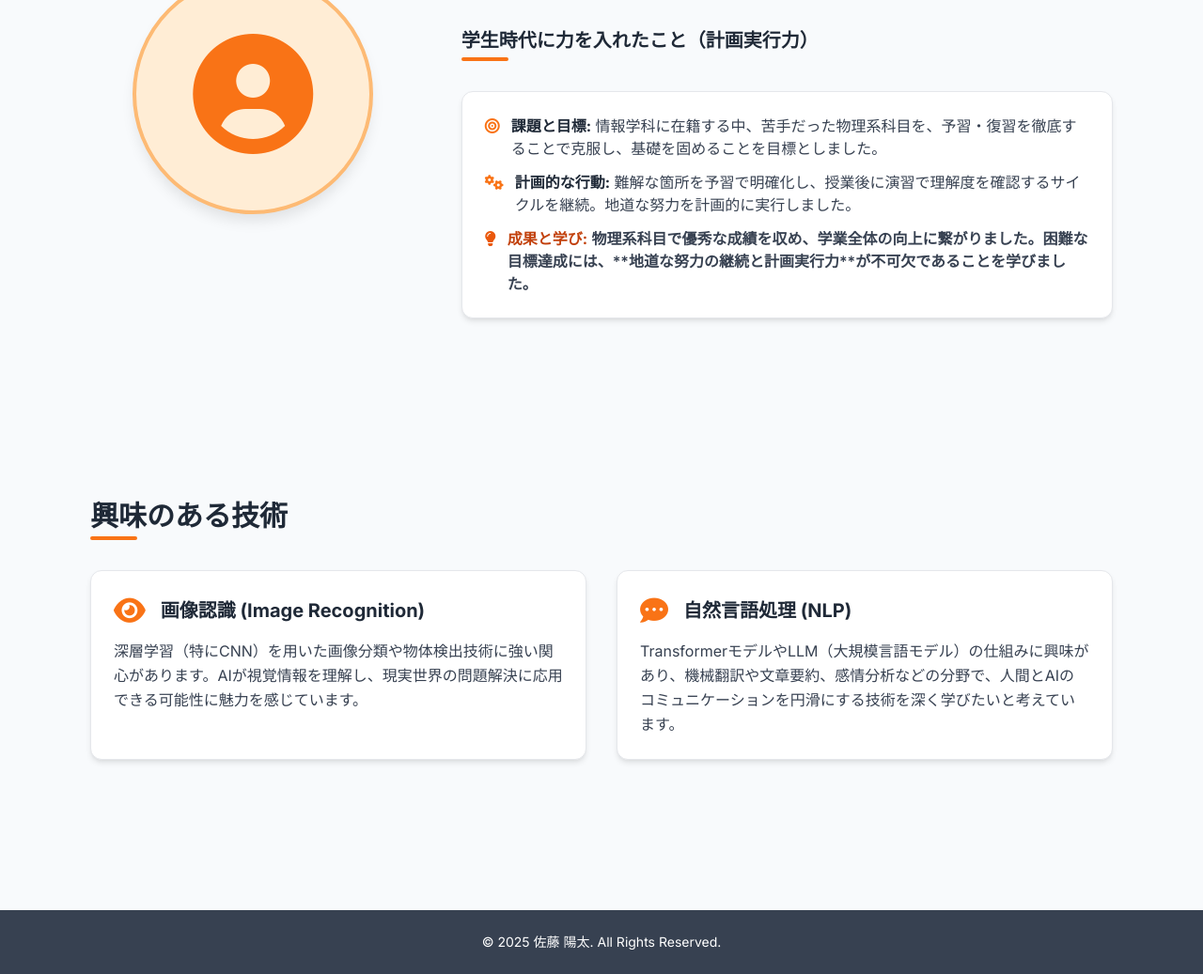
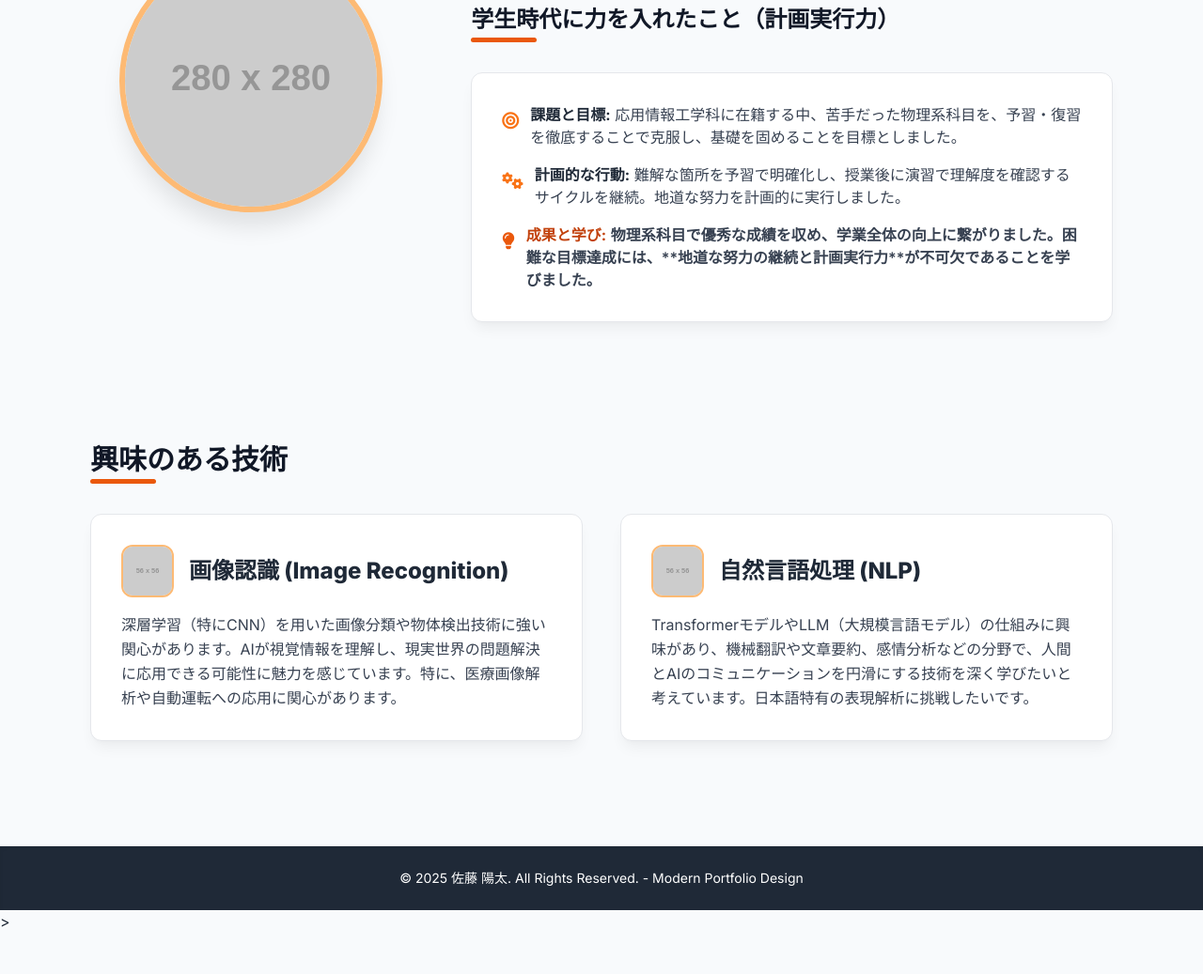
Before and after one commit to mochimochi369/portfolio, a plain HTML site: page index.html in a window 1280 px wide. Shown: the part 300-1337 px from the top of the page at 94% size. After the commit the page ends 1293 px from the top, so only its background shows below. Drawn offline with nearby package versions, Linux system fonts and the light colour scheme; placeholder pictures from the web are drawn by us.

Commit message:
Update styles and structure in index.html

```diff
--- a/index.html
+++ b/index.html
@@ -10,14 +10,14 @@
     <!-- FontAwesome (アイコン代替用) -->
     <link rel="stylesheet" href="https://cdnjs.cloudflare.com/ajax/libs/font-awesome/6.0.0-beta3/css/all.min.css">
     <!-- フォント設定 (Inter) -->
-    <link href="https://fonts.googleapis.com/css2?family=Inter:wght@400;600;700&display=swap" rel="stylesheet">
+    <link href="https://fonts.googleapis.com/css2?family=Inter:wght@400;600;700;800&display=swap" rel="stylesheet">
 
     <style>
         /* ==================================== */
         /* 1. カスタムカラー変数 (穏やかなオレンジ/テラコッタ系) */
         /* ==================================== */
         :root {
-            --color-accent: #f97316;    /* オレンジ (アクセントカラー) */
+            --color-accent: #ea580c;     /* 濃いオレンジ/テラコッタ (アクセントカラー) */
             --color-light-accent: #ffedd5; /* 淡いオレンジ (背景・装飾用) */
             --color-border-accent: #fdba74; /* 中間オレンジ (枠線用) */
             --color-text-dark: #1f2937; /* 濃いグレー (主要テキスト) */
@@ -41,8 +41,9 @@
             position: relative;
             padding-bottom: 0.5rem;
             margin-bottom: 2rem;
-            font-weight: 700;
-            font-size: 1.5rem; /* text-xl */
+            font-weight: 800; /* Extra bold */
+            font-size: 1.875rem; /* text-3xl */
+            color: #111827; /* 濃い色 */
         }
         /* セクションタイトルの下線（アクセントカラー） */
         .section-title::after {
@@ -50,9 +51,9 @@
             position: absolute;
             bottom: 0;
             left: 0;
-            width: 50px;
-            height: 4px;
-            background-color: var(--color-accent); /* 穏やかなオレンジ */
+            width: 70px; /* 長く */
+            height: 5px; /* 太く */
+            background-color: var(--color-accent);
             border-radius: 9999px;
         }
 
@@ -60,41 +61,75 @@
         /* 4. カードとホバーエフェクト */
         /* ==================================== */
         .card {
-            box-shadow: 0 4px 6px -1px rgba(0, 0, 0, 0.1), 0 2px 4px -2px rgba(0, 0, 0, 0.06);
-            transition: transform 0.3s, box-shadow 0.3s;
+            border-radius: 1rem; /* 角丸を強調 */
+            box-shadow: 0 10px 15px -3px rgba(0, 0, 0, 0.05), 0 4px 6px -4px rgba(0, 0, 0, 0.03);
+            transition: transform 0.3s cubic-bezier(0.25, 0.46, 0.45, 0.94), box-shadow 0.3s;
         }
         .card:hover {
-            transform: translateY(-5px);
-            box-shadow: 0 10px 15px -3px rgba(0, 0, 0, 0.1), 0 4px 6px -4px rgba(0, 0, 0, 0.05);
+            transform: translateY(-8px); /* より大きく持ち上げる */
+            box-shadow: 0 20px 25px -5px rgba(0, 0, 0, 0.1), 0 8px 10px -6px rgba(0, 0, 0, 0.08);
         }
 
         /* ==================================== */
-        /* 5. プロフィール画像代替（アイコンボックス） */
+        /* 5. プロフィール画像コンテナ (画像表示エリア) */
         /* ==================================== */
-        .profile-icon-box {
-            width: 192px;
-            height: 192px;
+        .profile-image-container {
+            /* モバイル向け */
+            width: 200px;
+            height: 200px;
+            border-radius: 9999px; /* 真円 */
+            overflow: hidden;
+            background-color: var(--color-light-accent);
+            border: 6px solid var(--color-border-accent); /* 枠線を太く */
+            box-shadow: 0 20px 25px -5px rgba(0, 0, 0, 0.1);
             display: flex;
             align-items: center;
             justify-content: center;
-            background-color: var(--color-light-accent); /* 淡いオレンジ */
-            color: var(--color-accent); /* 濃いオレンジ */
-            border-radius: 9999px;
-            border: 4px solid var(--color-border-accent); /* 中間オレンジ */
-            box-shadow: 0 10px 15px -3px rgba(0, 0, 0, 0.1);
+            margin: 0 auto;
         }
-        .profile-icon-box i {
-            font-size: 6rem; /* アイコンサイズ */
+        .profile-image-container img {
+            width: 100%;
+            height: 100%;
+            object-fit: cover; /* 画像がコンテナを埋めるように調整 */
+        }
+        .profile-image-container .placeholder-icon {
+            color: var(--color-accent);
+            font-size: 7rem;
         }
         /* レスポンシブ：デスクトップでの調整 */
         @media (min-width: 768px) {
-             .profile-icon-box {
-                width: 256px;
-                height: 256px;
+            .profile-image-container {
+                width: 280px;
+                height: 280px;
             }
-            .profile-icon-box i {
-                font-size: 8rem;
+            .profile-image-container .placeholder-icon {
+                font-size: 9rem;
             }
+        }
+
+        /* ==================================== */
+        /* 6. スキルカード内の画像コンテナ */
+        /* ==================================== */
+        .skill-image-wrapper {
+            width: 56px; /* w-14 */
+            height: 56px; /* h-14 */
+            border-radius: 0.75rem; /* rounded-xl */
+            background-color: var(--color-light-accent);
+            border: 2px solid var(--color-border-accent);
+            flex-shrink: 0;
+            display: flex;
+            align-items: center;
+            justify-content: center;
+            overflow: hidden;
+        }
+        .skill-image-wrapper img {
+            width: 100%;
+            height: 100%;
+            object-fit: cover;
+        }
+        .skill-image-wrapper .skill-fallback-icon {
+             font-size: 2rem; /* text-3xl相当 */
+             color: var(--color-accent);
         }
     </style>
 </head>
@@ -103,15 +138,16 @@
     <!-- ==================================== -->
     <!-- ヘッダーセクション -->
     <!-- ==================================== -->
-    <header class="bg-white sticky top-0 z-10 border-b border-gray-200">
+    <!-- ヘッダーの余白は現状維持 (px-4 py-4) -->
+    <header class="bg-white sticky top-0 z-10 border-b border-orange-100 shadow-sm">
         <div class="max-w-6xl mx-auto px-4 sm:px-6 lg:px-8 py-4 flex justify-between items-center">
-            <h1 class="text-2xl font-bold text-gray-800">
-                <!-- タイトルのアクセントカラーをオレンジに変更 -->
-                <a href="#" class="hover:text-orange-600 transition duration-300">My <span class="text-orange-600">Portfolio</span></a>
+            <h1 class="text-2xl font-extrabold text-gray-800">
+                <!-- タイトルカラーをaccentに変更 -->
+                <a href="#" class="hover:text-orange-700 transition duration-300">My <span class="text-orange-600">Portfolio</span></a>
             </h1>
-            <nav class="hidden md:flex space-x-8 text-sm font-medium">
-                <a href="#about" class="text-gray-600 hover:text-orange-600 transition duration-300">自己紹介</a>
-                <a href="#skills" class="text-gray-600 hover:text-orange-600 transition duration-300">技術関心</a>
+            <nav class="hidden md:flex space-x-8 text-base font-medium">
+                <a href="#about" class="text-gray-700 hover:text-orange-600 transition duration-300">自己紹介</a>
+                <a href="#skills" class="text-gray-700 hover:text-orange-600 transition duration-300">技術関心</a>
             </nav>
         </div>
     </header>
@@ -124,41 +160,51 @@
         <!-- ==================================== -->
         <!-- 1. 自己紹介セクション (ID: about) -->
         <!-- ==================================== -->
-        <section id="about" class="py-16 md:py-24">
-            <div class="flex flex-col md:flex-row items-center gap-12">
+        <section id="about" class="py-12 md:py-16">
+            <div class="flex flex-col md:flex-row items-center gap-8 md:gap-16">
 
-                <!-- プロフィール写真代替 -->
+                <!-- プロフィール写真コンテナ -->
                 <div class="w-full md:w-1/3 flex justify-center">
-                    <div class="profile-icon-box">
-                        <i class="fas fa-user-circle"></i>
+                    <div class="profile-image-container">
+                        <!--  -->
+                        <img
+                            id="profile-picture"
+                            src="https://placehold.co/280x280/ea580c/ffffff?text=YOUR+PHOTO"
+                            alt="佐藤陽太のプロフィール写真"
+                            onerror="this.style.display='none'; document.getElementById('placeholder-icon').style.display='block';">
+                        <!-- 画像が読み込めなかった場合の代替アイコン -->
+                        <i id="placeholder-icon" class="fas fa-user-circle placeholder-icon" style="display: none;"></i>
                     </div>
                 </div>
 
                 <!-- 基本情報とガクチカ -->
                 <div class="w-full md:w-2/3">
-                    <p class="text-sm font-semibold text-orange-600 mb-2">Hello, I'm</p>
-                    <h2 class="text-5xl md:text-6xl font-extrabold text-gray-900 mb-4">
+                    <p class="text-sm font-semibold text-orange-600 mb-2 tracking-widest uppercase">Hello, I'm</p>
+                    <h2 class="text-6xl md:text-7xl font-black text-gray-900 mb-4 leading-tight">
                         佐藤 陽太
                     </h2>
-                    <p class="text-2xl text-gray-600 mb-6">
-                        日本大学・理工学部
+                    <!-- 所属学科を「応用情報工学科」に修正 -->
+                    <p class="text-xl text-gray-600 mb-8 font-medium">
+                        日本大学・理工学部 応用情報工学科
                     </p>
 
                     <!-- ガクチカ：構造化して可読性を向上 -->
-                    <h3 class="section-title text-xl mt-8">学生時代に力を入れたこと（計画実行力）</h3>
-                    <div class="bg-white p-6 rounded-xl border border-gray-200 card">
-                        <ul class="space-y-3">
+                    <!-- タイトルサイズをsection-titleに合わせる -->
+                    <h3 class="section-title text-2xl mt-8">学生時代に力を入れたこと（計画実行力）</h3>
+                    <!-- p-6からp-8に拡張、角丸を強調 -->
+                    <div class="bg-white p-6 md:p-8 rounded-xl border border-gray-200 card">
+                        <ul class="space-y-4">
                             <!-- 課題設定 -->
                             <li class="flex items-start">
-                                <i class="fas fa-bullseye text-orange-500 mt-1 mr-3"></i>
+                                <i class="fas fa-bullseye text-orange-500 mt-1 mr-3 flex-shrink-0 text-lg"></i>
                                 <div>
                                     <span class="font-bold text-gray-800">課題と目標:</span>
-                                    <span class="text-gray-700">情報学科に在籍する中、苦手だった物理系科目を、予習・復習を徹底することで克服し、基礎を固めることを目標としました。</span>
+                                    <span class="text-gray-700">応用情報工学科に在籍する中、苦手だった物理系科目を、予習・復習を徹底することで克服し、基礎を固めることを目標としました。</span>
                                 </div>
                             </li>
                             <!-- 具体的な行動 -->
                             <li class="flex items-start">
-                                <i class="fas fa-cogs text-orange-500 mt-1 mr-3"></i>
+                                <i class="fas fa-cogs text-orange-500 mt-1 mr-3 flex-shrink-0 text-lg"></i>
                                 <div>
                                     <span class="font-bold text-gray-800">計画的な行動:</span>
                                     <span class="text-gray-700">難解な箇所を予習で明確化し、授業後に演習で理解度を確認するサイクルを継続。地道な努力を計画的に実行しました。</span>
@@ -166,7 +212,7 @@
                             </li>
                             <!-- 成果と学び -->
                             <li class="flex items-start">
-                                <i class="fas fa-lightbulb text-orange-600 mt-1 mr-3"></i>
+                                <i class="fas fa-lightbulb text-orange-600 mt-1 mr-3 flex-shrink-0 text-lg"></i>
                                 <div>
                                     <span class="font-bold text-orange-700">成果と学び:</span>
                                     <span class="text-gray-700 font-semibold">物理系科目で優秀な成績を収め、学業全体の向上に繋がりました。困難な目標達成には、**地道な努力の継続と計画実行力**が不可欠であることを学びました。</span>
@@ -181,29 +227,50 @@
         <!-- ==================================== -->
         <!-- 2. 興味のある技術セクション (ID: skills) -->
         <!-- ==================================== -->
-        <section id="skills" class="py-16 md:py-24">
+        <section id="skills" class="py-12 md:py-16">
             <h3 class="section-title text-3xl">興味のある技術</h3>
-            <div class="grid grid-cols-1 md:grid-cols-2 gap-8">
+            <!-- gap-8をgap-10に拡張 -->
+            <div class="grid grid-cols-1 md:grid-cols-2 gap-8 md:gap-10">
 
-                <!-- 技術カード 1: 画像認識 -->
-                <div class="bg-white p-6 rounded-xl border border-gray-200 card">
-                    <div class="flex items-center mb-3">
-                        <i class="fas fa-eye text-3xl text-orange-500 mr-4"></i>
-                        <h4 class="text-xl font-bold text-gray-800">画像認識 (Image Recognition)</h4>
+                <!-- 技術カード 1: 画像認識 (画像挿入済み) -->
+                <div class="bg-white p-6 md:p-8 rounded-xl border border-gray-200 card">
+                    <div class="flex items-center mb-4">
+                        <!-- 画像コンテナ (w-14 h-14, mr-4) -->
+                        <div class="skill-image-wrapper mr-4">
+                            <!-- https://blogger.googleusercontent.com/img/b/R29vZ2xl/AVvXsEhzbRYLmbUY4N5zDeVOYP68i5q7-3eYUCn7lTy99lbJPNtq0ORlrBmT_klgkJwhfHpi2h9OKVv6Ewqy70nDzLv5G4bTP3PzMLuQNg2xMp8k-ks5iC-AYc2ApFgrVy2QUtjQh7QyH56fe4k/s800/ai_image_gazou_ninshiki.png -->
+                            <img
+                                src="https://placehold.co/56x56/ea580c/ffffff?text=VISION"
+                                alt="画像認識のコンセプト画像"
+                                class="w-full h-full object-cover"
+                                onerror="this.style.display='none'; document.getElementById('icon-vision').style.display='block';">
+                            <!-- 画像が読み込めなかった場合の代替アイコン (ロボット) -->
+                            <i id="icon-vision" class="fas fa-robot skill-fallback-icon" style="display: none;"></i>
+                        </div>
+                        <h4 class="text-2xl font-extrabold text-gray-800">画像認識 (Image Recognition)</h4>
                     </div>
-                    <p class="text-gray-700 leading-relaxed">
-                        深層学習（特にCNN）を用いた画像分類や物体検出技術に強い関心があります。AIが視覚情報を理解し、現実世界の問題解決に応用できる可能性に魅力を感じています。
+                    <p class="text-gray-700 leading-relaxed text-base">
+                        深層学習（特にCNN）を用いた画像分類や物体検出技術に強い関心があります。AIが視覚情報を理解し、現実世界の問題解決に応用できる可能性に魅力を感じています。特に、医療画像解析や自動運転への応用に関心があります。
                     </p>
                 </div>
 
-                <!-- 技術カード 2: 自然言語処理 -->
-                <div class="bg-white p-6 rounded-xl border border-gray-200 card">
-                    <div class="flex items-center mb-3">
-                        <i class="fas fa-comment-dots text-3xl text-orange-500 mr-4"></i>
-                        <h4 class="text-xl font-bold text-gray-800">自然言語処理 (NLP)</h4>
+                <!-- 技術カード 2: 自然言語処理 (画像挿入済み) -->
+                <div class="bg-white p-6 md:p-8 rounded-xl border border-gray-200 card">
+                    <div class="flex items-center mb-4">
+                        <!-- 画像コンテナ (w-14 h-14, mr-4) -->
+                        <div class="skill-image-wrapper mr-4">
+                            <!-- https://1.bp.blogspot.com/-kwMHBpDRC98/WMfCOCDhmCI/AAAAAAABClk/0YhKPlx69H8akEluJniMmVV-RoJCRtPvACLcB/s800/onsei_ninshiki_smartphone.png -->
+                            <img
+                                src="https://placehold.co/56x56/ea580c/ffffff?text=TEXT"
+                                alt="自然言語処理のコンセプト画像"
+                                class="w-full h-full object-cover"
+                                onerror="this.style.display='none'; document.getElementById('icon-nlp').style.display='block';">
+                            <!-- 画像が読み込めなかった場合の代替アイコン (言語) -->
+                            <i id="icon-nlp" class="fas fa-language skill-fallback-icon" style="display: none;"></i>
+                        </div>
+                        <h4 class="text-2xl font-extrabold text-gray-800">自然言語処理 (NLP)</h4>
                     </div>
-                    <p class="text-gray-700 leading-relaxed">
-                        TransformerモデルやLLM（大規模言語モデル）の仕組みに興味があり、機械翻訳や文章要約、感情分析などの分野で、人間とAIのコミュニケーションを円滑にする技術を深く学びたいと考えています。
+                    <p class="text-gray-700 leading-relaxed text-base">
+                        TransformerモデルやLLM（大規模言語モデル）の仕組みに興味があり、機械翻訳や文章要約、感情分析などの分野で、人間とAIのコミュニケーションを円滑にする技術を深く学びたいと考えています。日本語特有の表現解析に挑戦したいです。
                     </p>
                 </div>
             </div>
@@ -214,11 +281,12 @@
     <!-- ==================================== -->
     <!-- フッターセクション -->
     <!-- ==================================== -->
-    <footer class="bg-gray-700 text-white mt-16">
-        <div class="max-w-6xl mx-auto px-4 sm:px-6 lg:px-8 py-6 text-center text-sm">
-            &copy; 2025 佐藤 陽太. All Rights Reserved.
+    <!-- mt-16をmt-12に削減 -->
+    <footer class="bg-gray-800 text-white mt-12 shadow-inner">
+        <div class="max-w-6xl mx-auto px-4 sm:px-6 lg:px-8 py-6 text-center text-sm font-light">
+            &copy; 2025 佐藤 陽太. All Rights Reserved. - Modern Portfolio Design
         </div>
     </footer>
 
 </body>
-</html>
+</html>>
```
